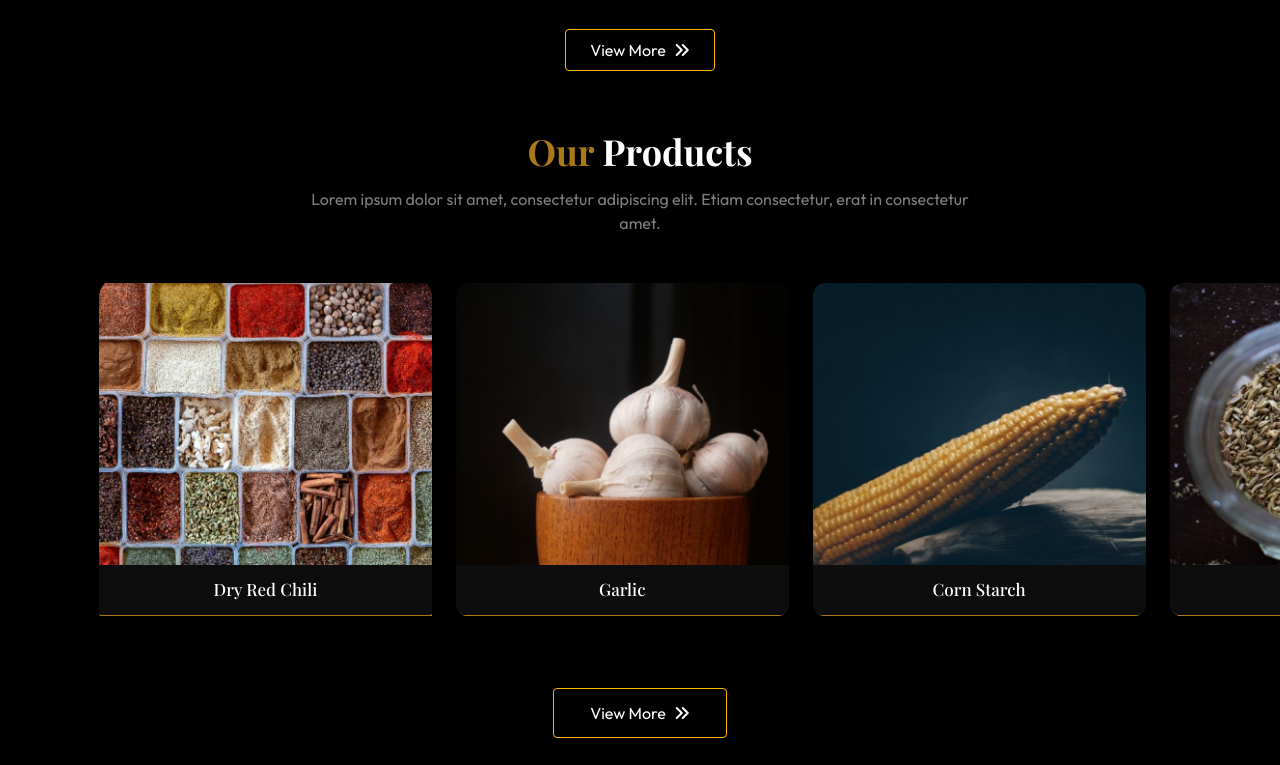
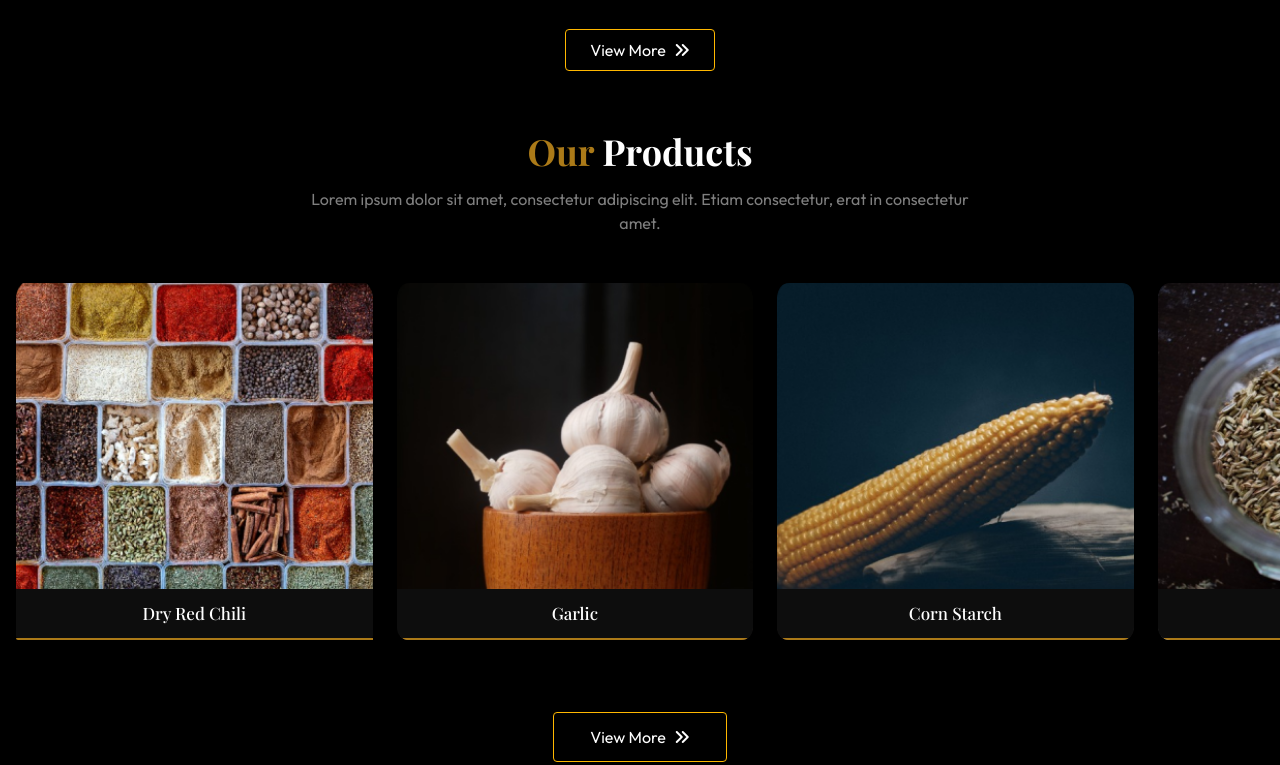
Before and after one commit to Akshar75/Arvish-Global-static-web, a plain HTML site: page index.html in a window 1280 px wide. Shown: the part 2676-3441 px from the top of the page. Drawn offline with nearby package versions, Linux system fonts and the light colour scheme; a web font is replaced by a local one.

Commit message:
Update index.html

```diff
--- a/index.html
+++ b/index.html
@@ -492,7 +492,7 @@
   <!-- Our Products -->
   <section
     class=" overflow-hidden">
-    <div class=" px-4 2xl:py-[50px] xl:py-[30px] lg:py-[35px] md:py-[25px] py-[25px] ">
+    <div class=" px-4 2xl:py-[50px] xl:py-[30px] lg:py-[35px] md:py-[25px] py-[25px] container mx-auto">
       <!-- Section Header -->
       <div class="text-center mb-12">
         <h2 class="2xl:text-4xl xl:text-4xl lg:text-4xl md:text-4xl text-[30px] font-bold mb-4 PlayfairDisplay">
@@ -505,7 +505,7 @@
       </div>
 
       <!-- Products Scroll Container -->
-      <div class="relative mx-auto  2xl:ml-[180px] xl:ml-[83px] lg:ml-[1px]">
+      <div class="relative mx-auto">
         <div class=" pb-6 ">
           <div>
             <div class="swiper mySwiper overflow-visible">
```
